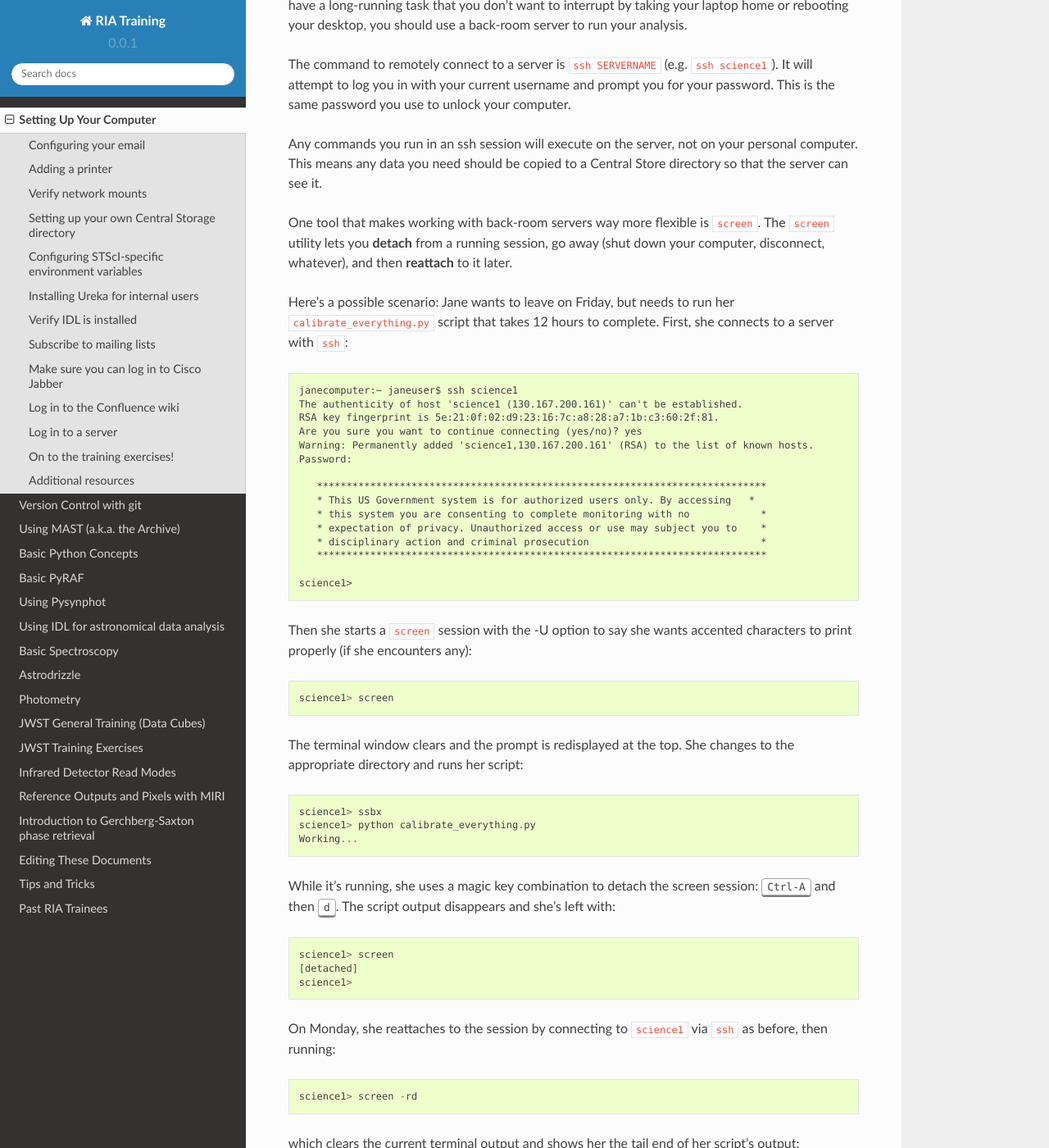
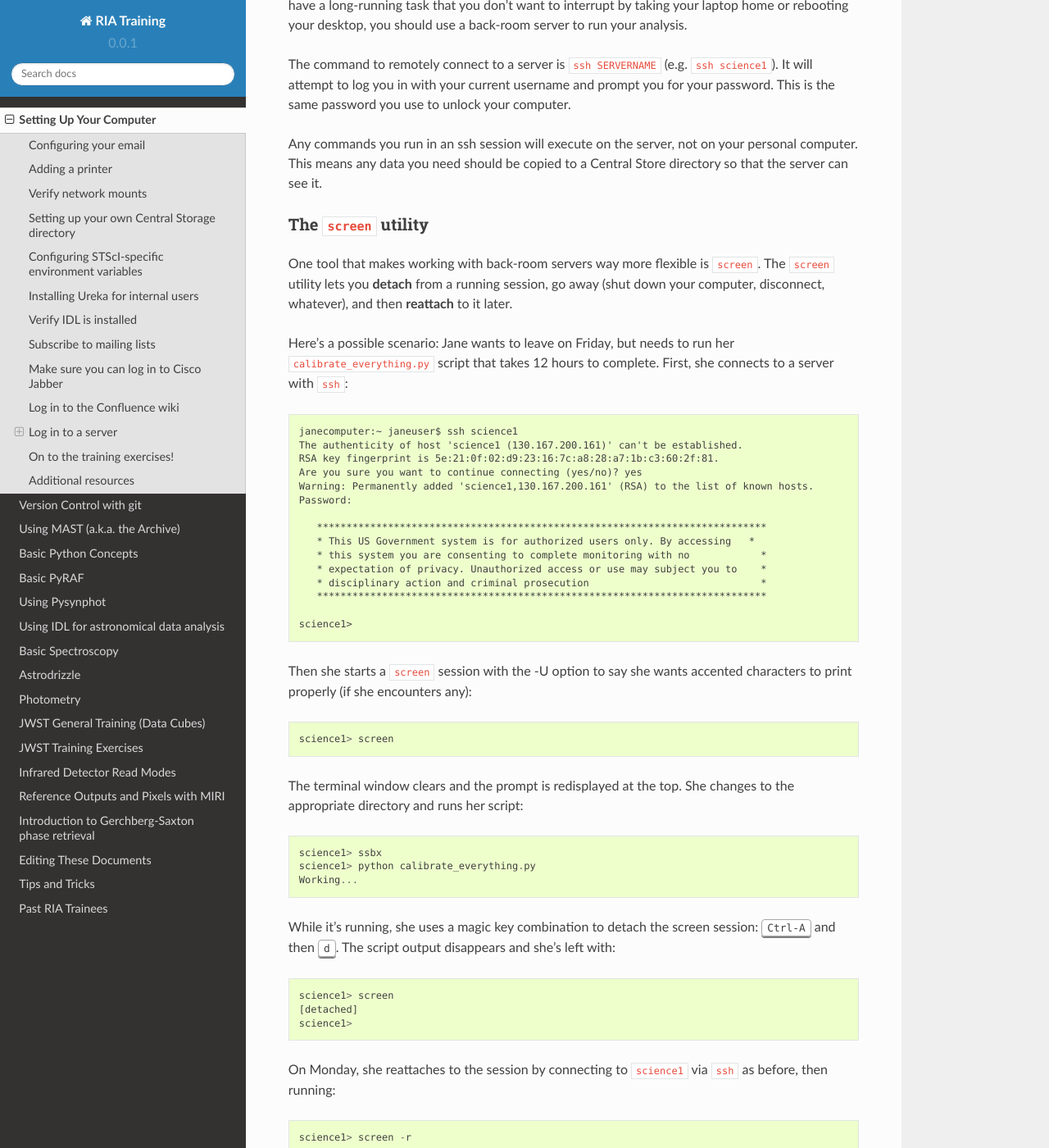
Before and after one commit to staceybright/training-library, a Sphinx documentation site: the page built from source/computer_setup.txt, in a window 1280 px wide and 1400 px high, scrolled down 5320 px. Shown: the whole window at 82% size. Built offline with Sphinx 7.4.7 and the Read the Docs theme 2.0.0, drawn with Linux system fonts in a browser that asks for light colours.

Commit message:
computer setup: Add heading to section on 'screen'

```diff
--- a/source/computer_setup.txt
+++ b/source/computer_setup.txt
@@ -173,6 +173,9 @@
 
 Any commands you run in an ssh session will execute on the server, not on your personal computer. This means any data you need should be copied to a Central Store directory so that the server can see it.
 
+The ``screen`` utility
+----------------------
+
 One tool that makes working with back-room servers way more flexible is ``screen``. The ``screen`` utility lets you **detach** from a running session, go away (shut down your computer, disconnect, whatever), and then **reattach** to it later.
 
 Here's a possible scenario: Jane wants to leave on Friday, but needs to run her ``calibrate_everything.py`` script that takes 12 hours to complete. First, she connects to a server with ``ssh``::
@@ -211,7 +214,7 @@
 
 On Monday, she reattaches to the session by connecting to ``science1`` via ``ssh`` as before, then running::
 
-   science1> screen -rd
+   science1> screen -r
 
 which clears the current terminal output and shows her the tail end of her script's output::
 
```
